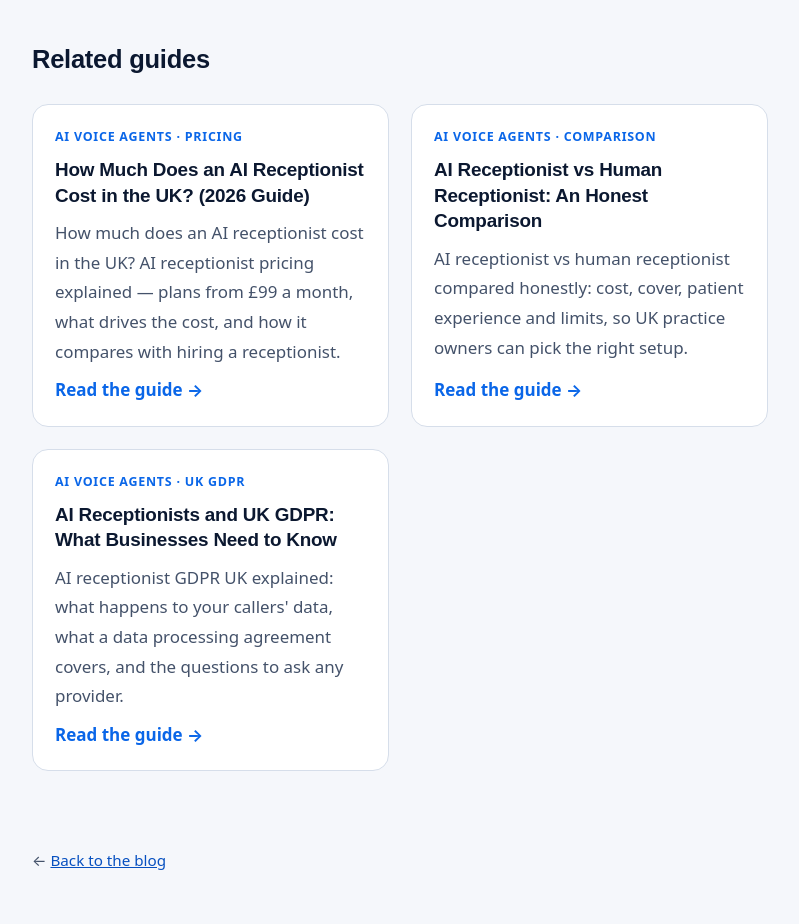
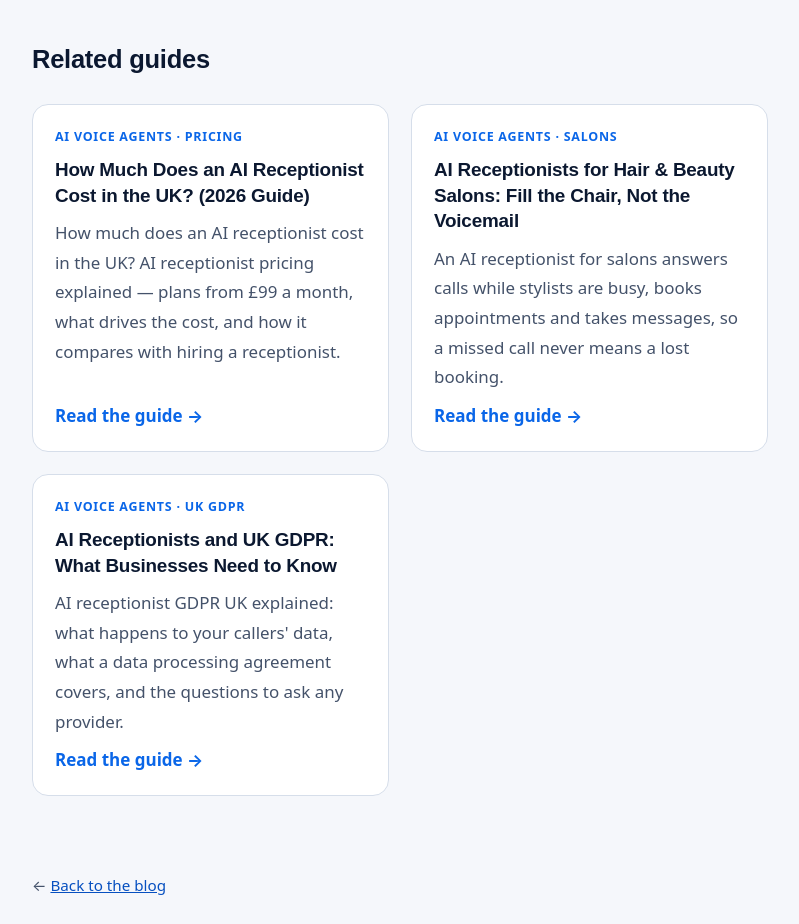
Before and after one commit to beingahsankeerio/scale-up-software-website, a website: page blog/what-is-an-ai-voice-agent.html in a window 1280 px wide. Shown: the part 4740-5664 px from the top of the page, without its empty margins (240-1039 px from the left). Drawn offline with Linux system fonts and the light colour scheme.

Commit message:
Blog index + backlinks for post #13: AI receptionist for salons (7 Nov 2026)

```diff
--- a/blog/what-is-an-ai-voice-agent.html
+++ b/blog/what-is-an-ai-voice-agent.html
@@ -202,10 +202,10 @@
               <a class="more" href="/blog/ai-receptionist-cost-uk.html">Read the guide →</a>
             </article>
             <article class="post-card">
-              <span class="tag">AI Voice Agents · Comparison</span>
-              <h3><a href="/blog/ai-receptionist-vs-human-receptionist.html">AI Receptionist vs Human Receptionist: An Honest Comparison</a></h3>
-              <p>AI receptionist vs human receptionist compared honestly: cost, cover, patient experience and limits, so UK practice owners can pick the right setup.</p>
-              <a class="more" href="/blog/ai-receptionist-vs-human-receptionist.html">Read the guide →</a>
+              <span class="tag">AI Voice Agents · Salons</span>
+              <h3><a href="/blog/ai-receptionist-hair-beauty-salons.html">AI Receptionists for Hair &amp; Beauty Salons: Fill the Chair, Not the Voicemail</a></h3>
+              <p>An AI receptionist for salons answers calls while stylists are busy, books appointments and takes messages, so a missed call never means a lost booking.</p>
+              <a class="more" href="/blog/ai-receptionist-hair-beauty-salons.html">Read the guide →</a>
             </article>
             <article class="post-card">
               <span class="tag">AI Voice Agents · UK GDPR</span>
```
Also changed, not shown: blog.html (+15 -0 lines), blog/ai-receptionist-aesthetics-clinics.html (+4 -4 lines).
